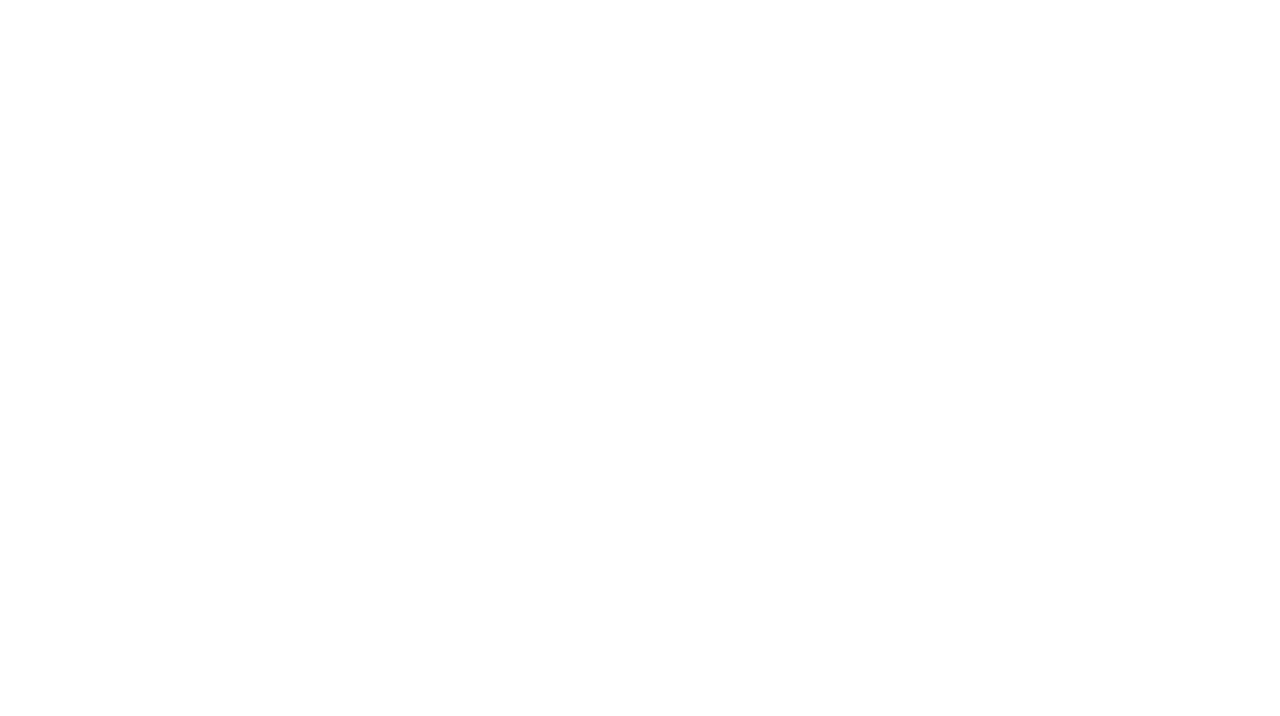
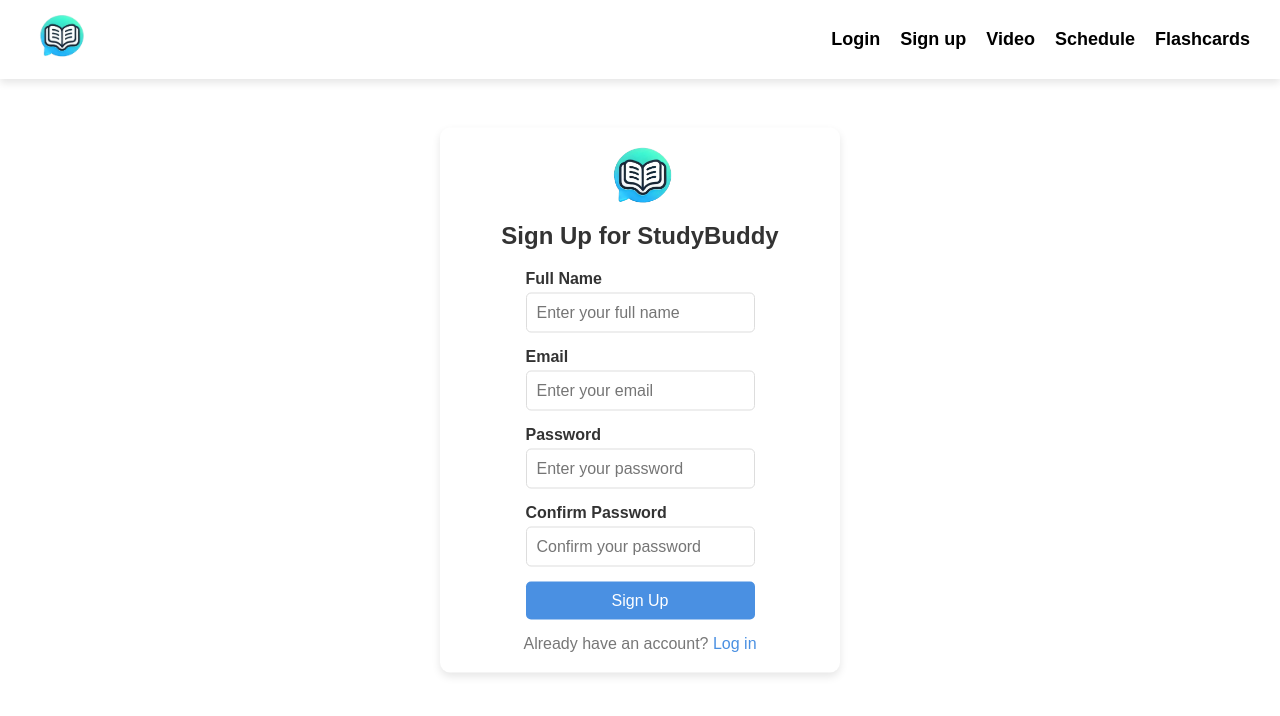
Before and after one commit to tousifdhaka/studyBuddy, a React (Create React App) app in the folder frontend/: page /register in a window 1280 px wide. Before the commit this address had no page. Shown: the top 716 px of the page. Built offline with nearby package versions, Linux system fonts and the light colour scheme.

Commit message:
signup page and schedule update

```diff
--- a/frontend/src/App.js
+++ b/frontend/src/App.js
@@ -4,15 +4,18 @@ import Login from './login';
 import VideoConferencing from './video';
 import Navbar from './navbar'; // Import the Navbar
 import Schedule from './schedule';
+import Register from './register';
 
 const App = () => {
   return (
     <Router>
         <div>
+          <Navbar />
           <Routes>
             <Route path="/" element={<Login />} />
             <Route path="/video" element={<VideoConferencing />} />
             <Route path="/schedule" element={<Schedule />} />
+            <Route path="/register" element={<Register />} />
             {/* Define additional pages here */}
           </Routes>
         </div>
--- a/frontend/src/index.js
+++ b/frontend/src/index.js
@@ -2,6 +2,7 @@ import React from 'react';
 import ReactDOM from 'react-dom/client';
 import './index.css';
 import App from './App';
+
 
 const root = ReactDOM.createRoot(document.getElementById('root'));
 root.render(
--- a/frontend/src/navbar.js
+++ b/frontend/src/navbar.js
@@ -11,7 +11,7 @@ const Navbar = () => {
       </div>
       <div className="navbar-links">
         <Link to="/" className="nav-link">Login</Link>
-        <Link to="/profile" className="nav-link">Profile</Link> {/* Added Profile link */}
+        <Link to="/register" className="nav-link">Sign up</Link> {/* Added Profile link */}
         <Link to="/video" className="nav-link">Video</Link>
         <Link to="/schedule" className="nav-link">Schedule</Link>
         <Link to="/flashcards" className="nav-link">Flashcards</Link>
--- /dev/null
+++ b/frontend/src/register.css
@@ -0,0 +1,100 @@
+/* register.css */
+body {
+    font-family: Arial, sans-serif;
+    background-color: #f5f5f5;
+    margin: 0;
+    padding: 0;
+    height: 100vh;
+}
+
+.register-container {
+    display: flex;
+    flex-direction: column;
+    justify-content: center;
+    align-items: center;
+    width: 100%;
+    max-width: 400px;
+    padding: 20px;
+    box-shadow: 0 4px 8px rgba(0, 0, 0, 0.1);
+    background-color: #ffffff;
+    border-radius: 10px;
+    position: absolute;
+    top: 50%;
+    left: 50%;
+    transform: translate(-50%, -50%);
+}
+
+  .register-box {
+    display: flex;
+    flex-direction: column;
+    align-items: center;
+  }
+
+  .register-header {
+    text-align: center;
+    margin-bottom: 20px;
+  }
+
+  .logo {
+    width: 80px;
+    height: 60px;
+    margin-bottom: 10px;
+  }
+
+  h2 {
+    font-size: 24px;
+    margin: 0;
+    color: #333333;
+  }
+
+  .input-group {
+    width: 100%;
+    margin-bottom: 15px;
+  }
+
+  label {
+    display: block;
+    margin-bottom: 5px;
+    font-weight: bold;
+    color: #333333;
+  }
+
+  input[type="text"],
+  input[type="email"],
+  input[type="password"] {
+    width: 100%;
+    padding: 10px;
+    border: 1px solid #dddddd;
+    border-radius: 5px;
+    font-size: 16px;
+  }
+
+  .register-button {
+    width: 100%;
+    padding: 10px;
+    background-color: #4a90e2;
+    color: #ffffff;
+    border: none;
+    border-radius: 5px;
+    font-size: 16px;
+    cursor: pointer;
+    transition: background-color 0.3s;
+  }
+
+  .register-button:hover {
+    background-color: #357ab8;
+  }
+
+  .register-footer {
+    text-align: center;
+    margin-top: 15px;
+  }
+
+  .register-footer a {
+    color: #4a90e2;
+    text-decoration: none;
+  }
+
+  .register-footer a:hover {
+    text-decoration: underline;
+  }
--- /dev/null
+++ b/frontend/src/register.js
@@ -0,0 +1,41 @@
+import React from 'react';
+import './register.css';
+import Navbar from './navbar'; // Importing Navbar for use in the register page
+import logo from './static/logo.png'; // Make sure the path is correct
+
+const Register = () => {
+  return (
+    <div className="register-container">
+      <div className="register-box">
+        <div className="register-header">
+          <img src={logo} alt="StudyBuddy Logo" className="logo" />
+          <h2>Sign Up for StudyBuddy</h2>
+        </div>
+        <form>
+          <div className="input-group">
+            <label htmlFor="name">Full Name</label>
+            <input type="text" id="name" name="name" placeholder="Enter your full name" required />
+          </div>
+          <div className="input-group">
+            <label htmlFor="email">Email</label>
+            <input type="email" id="email" name="email" placeholder="Enter your email" required />
+          </div>
+          <div className="input-group">
+            <label htmlFor="password">Password</label>
+            <input type="password" id="password" name="password" placeholder="Enter your password" required />
+          </div>
+          <div className="input-group">
+            <label htmlFor="confirm-password">Confirm Password</label>
+            <input type="password" id="confirm-password" name="confirm-password" placeholder="Confirm your password" required />
+          </div>
+          <button type="submit" className="register-button">Sign Up</button>
+        </form>
+        <div className="register-footer">
+          <p>Already have an account? <a href="/login">Log in</a></p>
+        </div>
+      </div>
+    </div>
+  );
+};
+
+export default Register; // Export the Register component as default
--- a/frontend/src/schedule.css
+++ b/frontend/src/schedule.css
@@ -2,12 +2,17 @@ body {
   font-family: Arial, sans-serif;
   background-color: #f5f5f5;
   margin: 0;
-    padding: 100px 0 0 0; /* Added padding at the top to avoid cutting off the heading */
+  padding: 0;
+  display: flex;
+  justify-content: center;
+  align-items: flex-start;
+  height: 100vh;
 }
 
 .schedule-container {
-    max-width: 800px;
-    margin: 50px auto;
+  width: 90%;
+  max-width: 1200px;
+  margin: 100px auto; /* Adjust the top margin to push the container down */
   padding: 20px;
   background-color: #ffffff;
   box-shadow: 0 4px 8px rgba(0, 0, 0, 0.1);
@@ -20,21 +25,27 @@ body {
 }
 
 .weekly-schedule {
-    margin-top: 1px;
-  }
-
-  .schedule-header {
-    text-align: left;
-    margin-bottom: 5px;
+  margin-top: 20px;
 }
 
 .schedule-grid {
-    display: flex;
-    flex-direction: row;
+  display: grid;
+  grid-template-columns: 1fr 9fr; /* 1 part time labels, 9 parts day columns */
+  gap: 20px;
+  width: 100%;
 }
 
 .time-labels {
-    margin-right: 20px;
+  display: flex;
+  flex-direction: column;
+  gap: 5px;
+}
+
+.day-label {
+  text-align: center;
+  font-weight: bold;
+  color: #00796b;
+  margin-bottom: 10px;
 }
 
 .time-slot,
@@ -42,24 +53,30 @@ body {
   padding: 10px;
   font-size: 14px;
   color: #333;
+  text-align: center;
 }
 
 .days-grid {
   display: flex;
-    gap: 10px;
+  gap: 5px;
+  flex-grow: 1;
+  width: 100%; /* Ensure it takes the entire width of the container */
 }
 
 .day-column {
   display: flex;
   flex-direction: column;
+  gap: 5px;
+  align-items: stretch;
+  flex: 1; /* Allow each day-column to grow and fill the space evenly */
 }
 
 .time-slot {
   background-color: #e0f7fa;
-    margin-bottom: 3px;
   border-radius: 5px;
   cursor: pointer;
   transition: background-color 0.3s;
+  flex: 1;
 }
 
 .time-slot.available {
@@ -72,7 +89,7 @@ body {
 }
 
 .quick-selection {
-    margin-top: 10px;
+  margin-top: 20px;
   text-align: center;
 }
 
--- a/frontend/src/schedule.js
+++ b/frontend/src/schedule.js
@@ -2,7 +2,7 @@ import React, { useState } from 'react';
 import './schedule.css';
 
 const Schedule = () => {
-  const [availability, setAvailability] = useState(Array(7).fill(Array(12).fill(false)));
+  const [availability, setAvailability] = useState(Array(7).fill(Array(19).fill(false)));
 
   const toggleTimeSlot = (dayIndex, timeIndex) => {
     const updatedAvailability = availability.map((day, index) =>
@@ -15,12 +15,9 @@ const Schedule = () => {
     <div className="schedule-container">
       <h2>Set Your Availability</h2>
       <div className="weekly-schedule">
-        <div className="schedule-header">
-          <h3>Weekly Schedule</h3>
-        </div>
         <div className="schedule-grid">
           <div className="time-labels">
-            {['9:00', '10:00', '11:00', '12:00', '1:00', '2:00', '3:00', '4:00', '5:00', '6:00', '7:00', '8:00'].map((time, index) => (
+            {['Time', '7:00 am', '8:00 am', '9:00 am', '10:00 am', '11:00 am', '12:00 pm', '1:00 pm', '2:00 pm', '3:00 pm', '4:00 pm', '5:00 pm', '6:00 pm', '7:00 pm', '8:00 pm', '9:00 pm', '10:00 pm', '11:00 pm', '12:00 am'].map((time, index) => (
               <div key={index} className="time-slot">
                 {time}
               </div>
@@ -42,15 +39,6 @@ const Schedule = () => {
           </div>
         </div>
       </div>
-      <div className="quick-selection">
-        <h3>Quick Selection</h3>
-        <div className="selection-buttons">
-          <button className="selection-button">Weekday Mornings</button>
-          <button className="selection-button">Weekday Afternoons</button>
-          <button className="selection-button">Weekday Evenings</button>
-          <button className="selection-button">Weekends</button>
-        </div>
-      </div>
       <div className="save-availability">
         <button className="save-button">Save Availability</button>
       </div>
```
Lines whose indentation alone changed are shown as unchanged.
